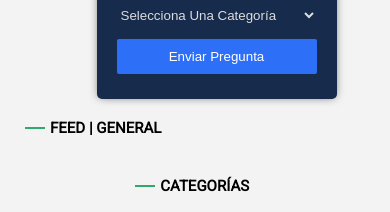
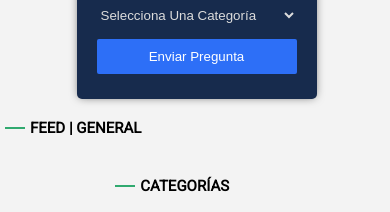
Before and after one commit to Alpacorp/questions-and-answers, a plain HTML site: page front/index.html in a window 390 px wide. Shown: the part 869-1081 px from the top of the page. Drawn offline with Linux system fonts and the light colour scheme; no server answers.

Commit message:
[UPDATE] mobile settings and views update

```diff
--- a/front/logic/index.js
+++ b/front/logic/index.js
@@ -224,6 +224,7 @@ document.addEventListener('DOMContentLoaded', async ()=>{
                     headers: {
                         'Content-Type': 'application/json; charset=utf-8'
                     },
+                    mode: cors,
                     body: JSON.stringify({
                         id_q: idQuestion,
                         email: mailA.value,
--- a/front/styles/styles.css
+++ b/front/styles/styles.css
@@ -575,9 +575,6 @@ main {
   header h3 {
     line-height: 20px;
   }
-  .content {
-    margin: 0 20px;
-  }
   .content .questions__data {
     -ms-flex-wrap: wrap;
         flex-wrap: wrap;
```
Also changed, not shown: front/._index.html.
